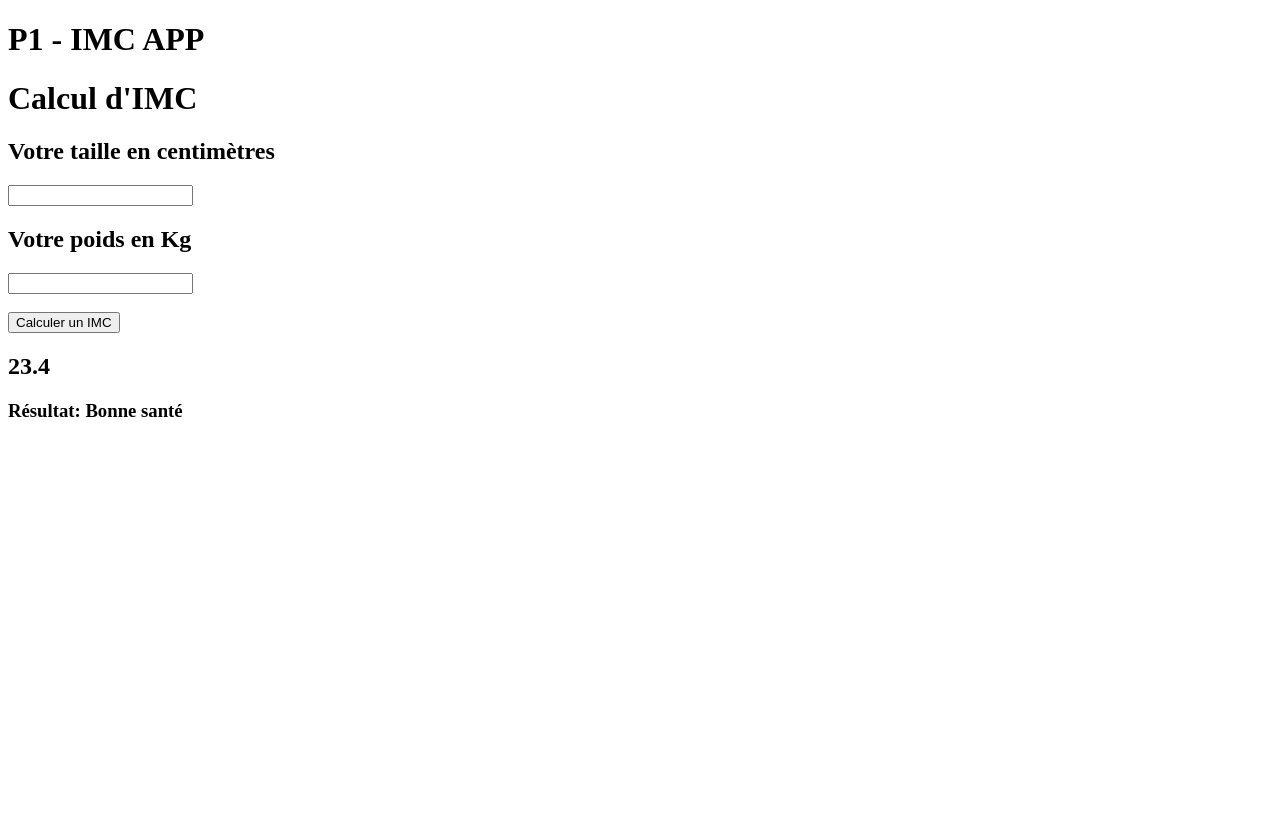
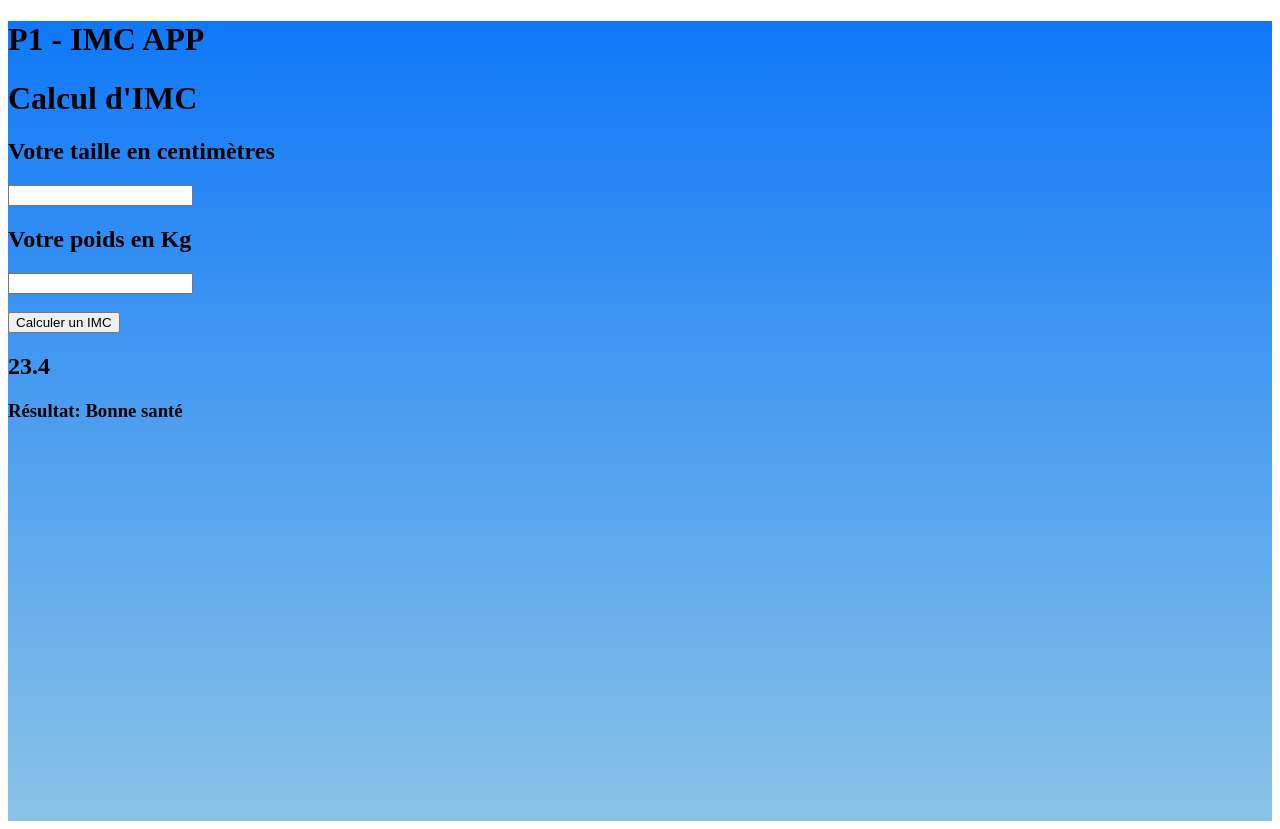
Before and after one commit to rickytsangdev/20-projects-vanillaJS, a plain HTML site: page p1.html in a window 1280 px wide. Before the commit the page ends 800 px from the top, so only its background shows below. Drawn offline with Linux system fonts and the light colour scheme.

Commit message:
add linear-gradient background

```diff
--- /dev/null
+++ b/p1.css
@@ -0,0 +1,4 @@
+.main {
+  background: linear-gradient(#0f78f8, #8ac3e7);
+  height: 100vh;
+}
--- a/p1.html
+++ b/p1.html
@@ -4,8 +4,10 @@
     <meta charset="UTF-8" />
     <meta name="viewport" content="width=device-width, initial-scale=1.0" />
     <title>IMC APP</title>
+    <link rel="stylesheet" href="p1.css" />
   </head>
   <body>
+    <div class="main">
         <h1>P1 - IMC APP</h1>
 
         <!-- global Card -->
@@ -46,6 +48,8 @@
             <h3>Résultat: Bonne santé</h3>
           </div>
         </div>
+      </div>
     <script src="p1.js"></script>
   </body>
+
 </html>
```
Lines whose indentation alone changed are shown as unchanged.
